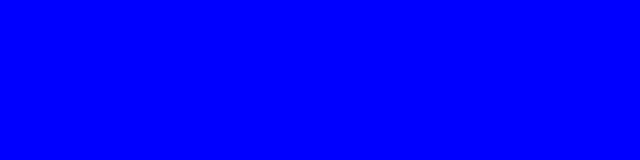
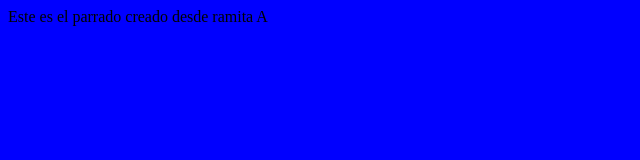
Before and after one commit to exelonx/AprendiendoGitVSCLinux, a plain HTML site: page index.html in a window 1280 px wide. Shown: the whole page, without its empty margins (0-640 px from the left). Drawn offline with Linux system fonts and the light colour scheme.

Commit message:
Creando parrafo 2 desde Ramita A

```diff
--- a/index.html
+++ b/index.html
@@ -17,7 +17,9 @@
 
 
 
-
+    <p>
+        Este es el parrado creado desde ramita A
+    </p>
 </body>
 
 </html>
```
